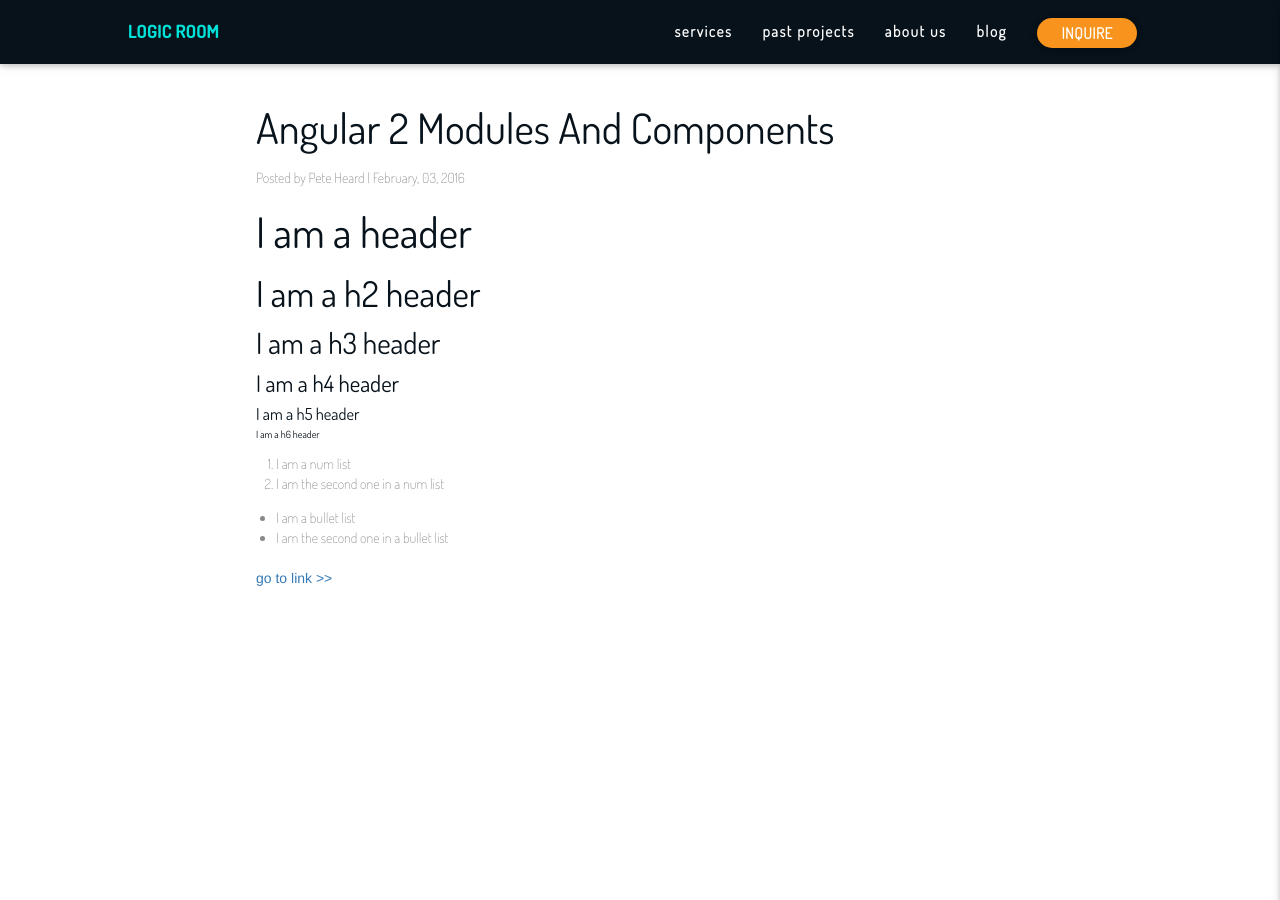
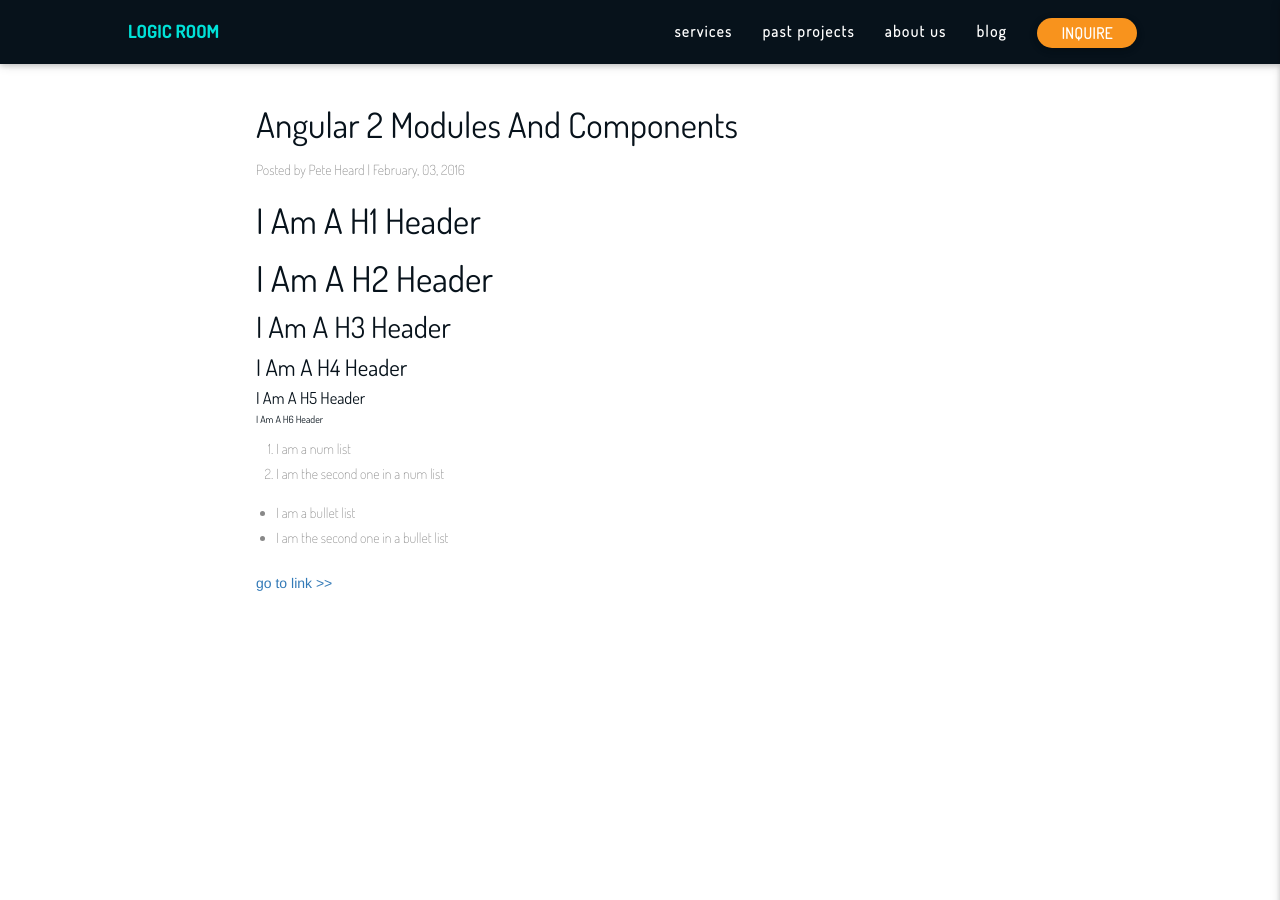
Before and after one commit to peterheard01/logic-room, a Jekyll site: the page built from framework/index.html, in a window 1280 px wide. Built offline with Jekyll 4.4.1, drawn with Linux system fonts in a browser that asks for light colours.

```diff
--- a/_sass/3-base/_body-element.scss
+++ b/_sass/3-base/_body-element.scss
@@ -21,6 +21,12 @@
 
 }
 
+img {
+  max-width:100% !important;
+  height:auto;
+  display:block;
+}
+
 ul li {
   list-style-type: disc !important;
 }
@@ -28,11 +34,37 @@
 ol li, ul li {
    color: $grey;
   font-family: 'Dosis-ExtraLight' !important;
+  padding-bottom:5px;
 }
 
 h1,h2,h3,h4,h5,h6{
   font-family: 'Dosis-Regular';
   color: $banner;
+  text-transform: capitalize;
+}
+
+h1 {
+  font-size : em(40);
+}
+
+h2 {
+
+}
+
+h3 {
+
+}
+
+h4 {
+
+}
+
+h5 {
+
+}
+
+h6 {
+
 }
 
 
@@ -40,7 +72,6 @@
   font-family: 'Dosis-ExtraLight';
   color: $grey;
   text-align: justify;
-  //font-size : em(20);
 }
 
 blockquote {
--- a/framework/index.html
+++ b/framework/index.html
@@ -12,7 +12,7 @@
     <p class="posted-by wow fadeIn" style="visibility: visible; animation-name: fadeIn;">Posted by Pete Heard | February, 03, 2016</p>
 
 
-    <h1 id="i-am-a-header">I am a header</h1>
+    <h1 id="i-am-a-header">I am a h1 header</h1>
     <h2 id="i-am-a-h2-header">I am a h2 header</h2>
     <h3 id="i-am-a-h3-header">I am a h3 header</h3>
     <h4 id="i-am-a-h4-header">I am a h4 header</h4>
```
